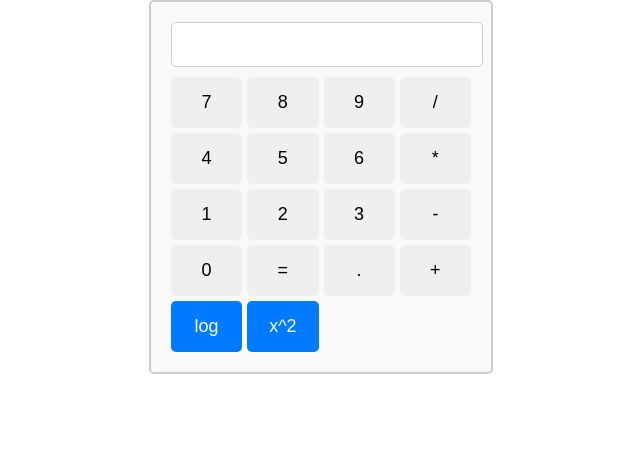
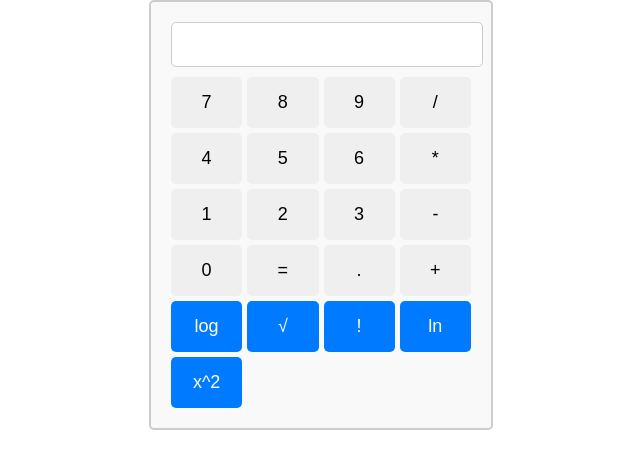
Before and after one commit to yashswi/SPE-Mini-Project, a React (Create React App) app: page / in a window 1280 px wide. Shown: the top 468 px of the page, without its empty margins (319-959 px from the left). Built offline with nearby package versions, Linux system fonts and the light colour scheme.

Commit message:
Update App.js

```diff
--- a/src/App.js
+++ b/src/App.js
@@ -17,7 +17,28 @@ const App = () => {
   };
 
   const handleLog = () => {
-    setInput(Math.log10(parseFloat(input)).toString());
+    setInput(Math.log(parseFloat(input)).toString());
+  };
+
+  const handleSquare = () => {
+    setInput(Math.sqrt(parseFloat(input)).toString());
+  };
+
+  const handleFactorial = () => {
+    const num = parseInt(input);
+    if (num < 0) {
+      setInput('Error');
+      return;
+    }
+    let result = 1;
+    for (let i = 2; i <= num; i++) {
+      result *= i;
+    }
+    setInput(result.toString());
+  };
+
+  const handleNaturalLog = () => {
+    setInput(Math.log(parseFloat(input)).toString());
   };
 
   const handlePower = () => {
@@ -51,6 +72,9 @@ const App = () => {
         <button className="operator" onClick={() => handleButtonClick('.')}>.</button>
         <button className="operator" onClick={() => handleButtonClick('+')}>+</button>
         <button className="special" onClick={handleLog}>log</button>
+        <button className="special" onClick={handleSquare}>√</button>
+        <button className="special" onClick={handleFactorial}>!</button>
+        <button className="special" onClick={handleNaturalLog}>ln</button>
         <button className="special" onClick={handlePower}>x^2</button>
       </div>
     </div>
```
